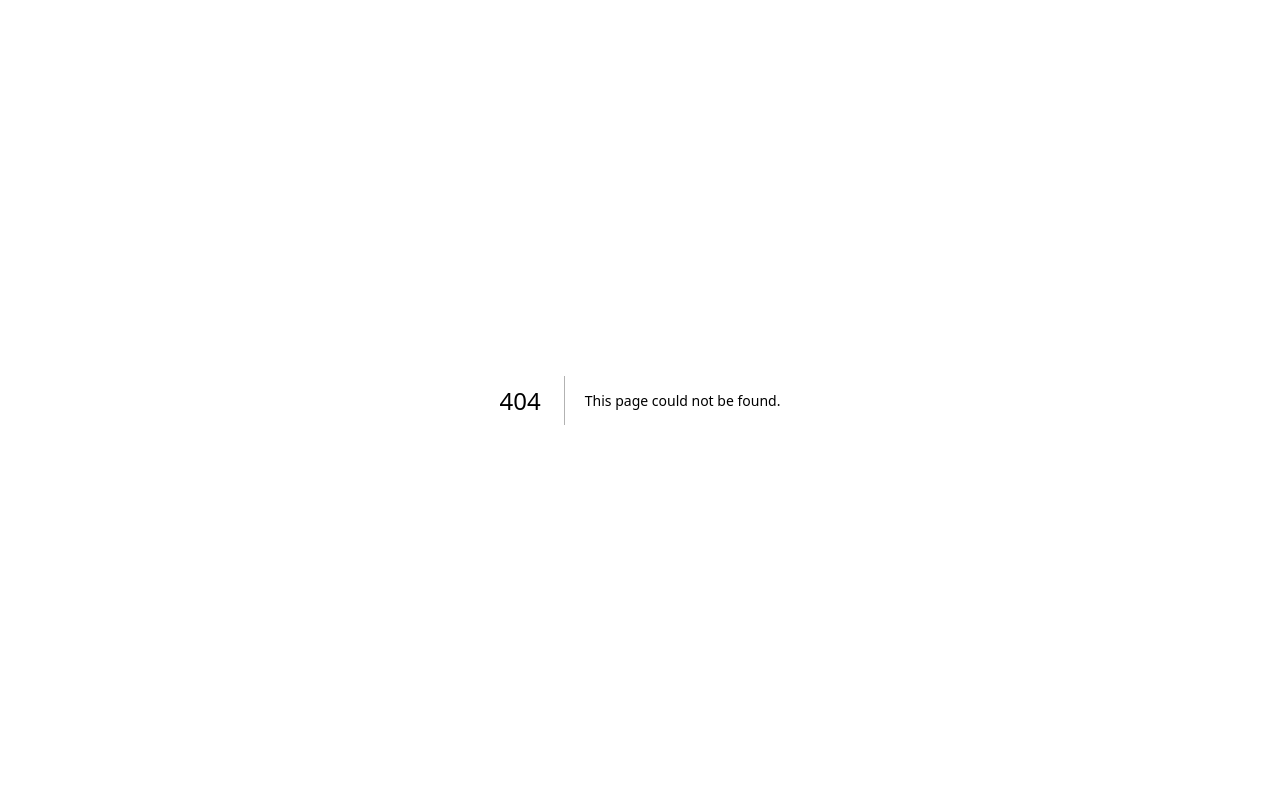
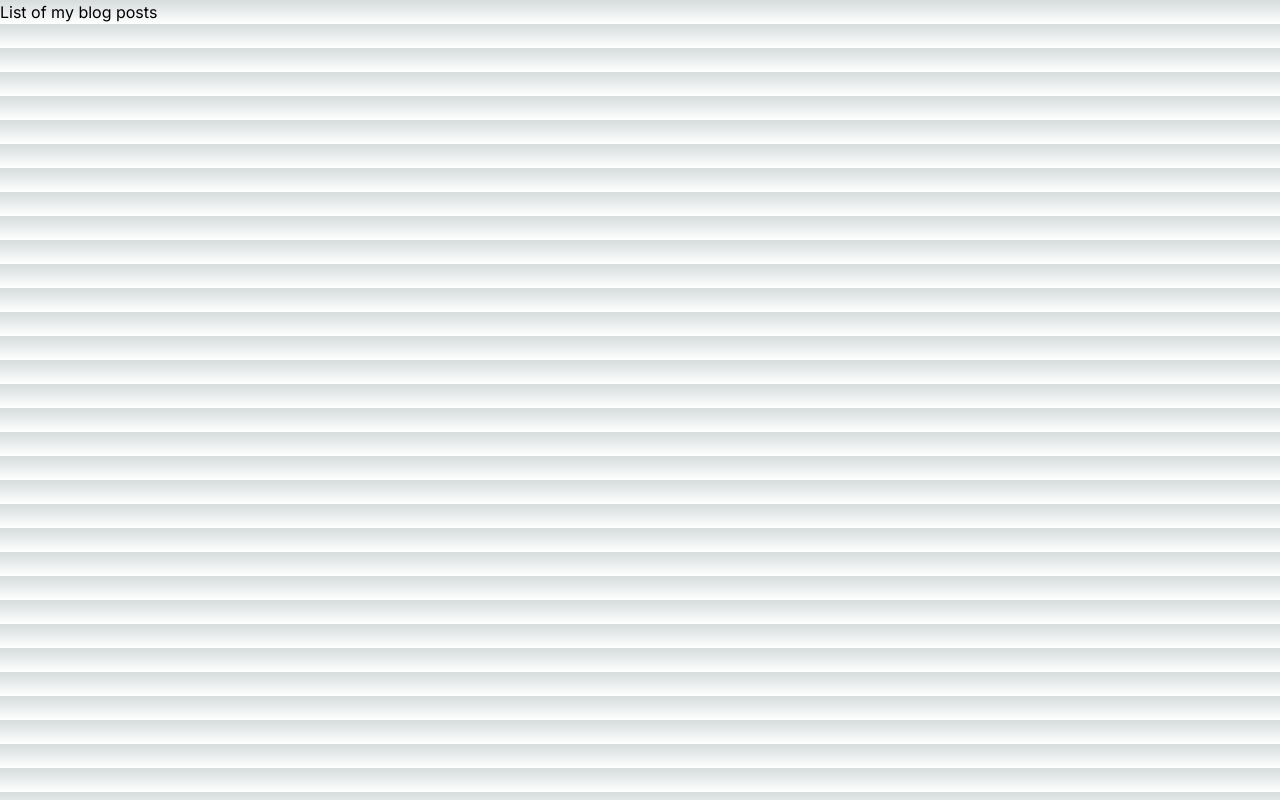
Before and after one commit to JordanHaer/coding-blog, a Next.js app: page /blog in a window 1280 px wide. Before the commit this address had no page. Built offline with nearby package versions, Linux system fonts and the light colour scheme.

Commit message:
Initial commit

```diff
--- /dev/null
+++ b/src/app/about/page.tsx
@@ -0,0 +1,5 @@
+export default function AboutPage() {
+  return (
+    <div>About Page</div>
+  )
+}
--- /dev/null
+++ b/src/app/blog/[slug]/page.tsx
@@ -0,0 +1,3 @@
+export default function BlogPostPage() {
+  return <div>Individual blog post</div>;
+}
--- /dev/null
+++ b/src/app/blog/page.tsx
@@ -0,0 +1,3 @@
+export default function BlogListPage() {
+  return <div>List of my blog posts</div>;
+}
```
